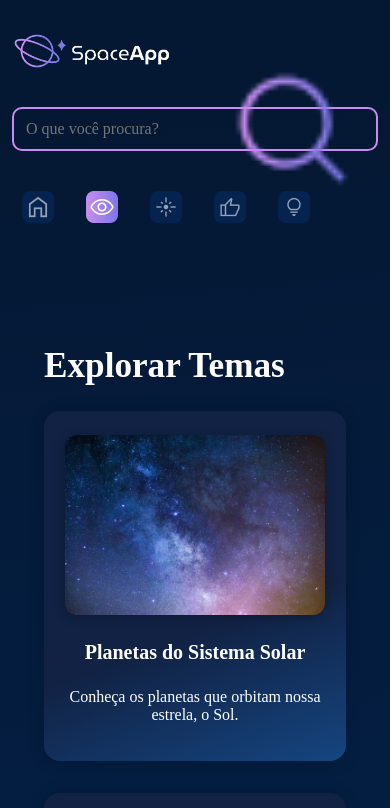
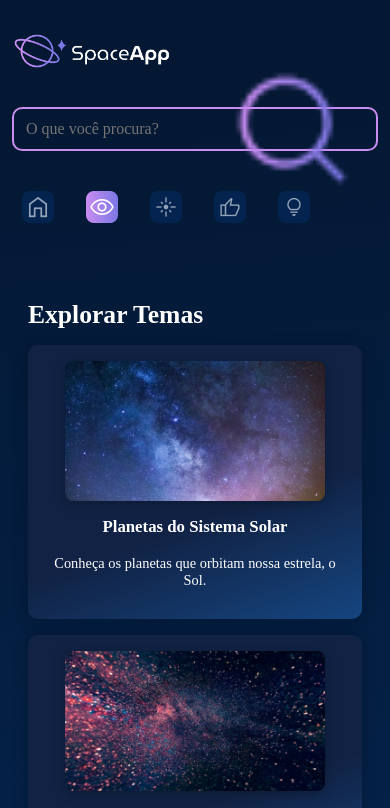
Before and after one commit to Usales/Space-app, a React (Vite) app: page /temas in a window 390 px wide. Shown: the top 808 px of the page. Built offline with nearby package versions, Linux system fonts and the light colour scheme.

Commit message:
feat: tornar pÃ¡ginas (Sobre, Temas, MaisCurtidas, SurpreendaMe) responsivas

```diff
--- a/src/Componentes/MaisCurtidas/Index.jsx
+++ b/src/Componentes/MaisCurtidas/Index.jsx
@@ -8,12 +8,35 @@ const Container = styled.section`
   border-radius: 16px;
   box-shadow: 0 4px 24px #0002;
   animation: slideDownFade 1.1s cubic-bezier(0.23, 1, 0.32, 1);
+  box-sizing: border-box;
+
+  @media (max-width: 768px) {
+    padding: 24px;
+    margin: 24px auto;
+    border-radius: 12px;
+  }
+
+  @media (max-width: 480px) {
+    padding: 16px;
+    margin: 16px auto;
+    border-radius: 10px;
+  }
 `;
 const Titulo = styled.h1`
   color: #fff;
   font-size: 2.2rem;
   margin-bottom: 24px;
   text-align: center;
+
+  @media (max-width: 768px) {
+    font-size: 1.9rem;
+    margin-bottom: 20px;
+  }
+
+  @media (max-width: 480px) {
+    font-size: 1.6rem;
+    margin-bottom: 16px;
+  }
 `;
 const Imagem = styled.img`
   width: 100%;
@@ -24,12 +47,34 @@ const Imagem = styled.img`
   margin: 0 auto 8px auto;
   display: block;
   animation: slideDownFade 1.3s cubic-bezier(0.23, 1, 0.32, 1);
+
+  @media (max-width: 768px) {
+    height: 200px;
+    border-radius: 12px;
+    margin-bottom: 12px;
+  }
+
+  @media (max-width: 480px) {
+    height: 180px;
+    border-radius: 10px;
+    margin-bottom: 10px;
+  }
 `;
 const Descricao = styled.p`
   color: #fff;
   font-size: 1.05rem;
   margin-bottom: 32px;
   text-align: center;
+
+  @media (max-width: 768px) {
+    font-size: 1rem;
+    margin-bottom: 24px;
+  }
+
+  @media (max-width: 480px) {
+    font-size: 0.95rem;
+    margin-bottom: 20px;
+  }
 `;
 const ImagemContainer = styled.div`
   animation: slideDownFade 1.1s cubic-bezier(0.23, 1, 0.32, 1);
--- a/src/Componentes/Sobre/Index.jsx
+++ b/src/Componentes/Sobre/Index.jsx
@@ -9,15 +9,50 @@ const Container = styled.section`
   margin: 40px auto;
   box-shadow: 0 4px 24px #0002;
   animation: slideDownFade 1.1s cubic-bezier(0.23, 1, 0.32, 1);
+  box-sizing: border-box;
+
+  @media (max-width: 768px) {
+    padding: 24px;
+    margin: 24px auto;
+    border-radius: 12px;
+  }
+
+  @media (max-width: 480px) {
+    padding: 16px;
+    margin: 16px auto;
+    border-radius: 10px;
+  }
 `;
 const Titulo = styled.h1`
   font-size: 2.5rem;
   margin-bottom: 16px;
+
+  @media (max-width: 768px) {
+    font-size: 2rem;
+    margin-bottom: 12px;
+  }
+
+  @media (max-width: 480px) {
+    font-size: 1.75rem;
+    margin-bottom: 10px;
+  }
 `;
 const Texto = styled.p`
   font-size: 1.2rem;
   line-height: 1.7;
   margin-bottom: 16px;
+
+  @media (max-width: 768px) {
+    font-size: 1.1rem;
+    line-height: 1.6;
+    margin-bottom: 14px;
+  }
+
+  @media (max-width: 480px) {
+    font-size: 1rem;
+    line-height: 1.5;
+    margin-bottom: 12px;
+  }
 `;
 const Imagem = styled.img`
   width: 100%;
@@ -25,6 +60,16 @@ const Imagem = styled.img`
   display: block;
   margin: 32px auto 0 auto;
   border-radius: 12px;
+
+  @media (max-width: 768px) {
+    margin: 24px auto 0 auto;
+    border-radius: 10px;
+  }
+
+  @media (max-width: 480px) {
+    margin: 16px auto 0 auto;
+    border-radius: 8px;
+  }
 `;
 
 const Sobre = () => (
--- a/src/Componentes/SurpreendaMe/Index.jsx
+++ b/src/Componentes/SurpreendaMe/Index.jsx
@@ -10,12 +10,35 @@ const Container = styled.section`
   border-radius: 16px;
   box-shadow: 0 4px 24px #0002;
   animation: slideDownFade 1.1s cubic-bezier(0.23, 1, 0.32, 1);
+  box-sizing: border-box;
+
+  @media (max-width: 768px) {
+    padding: 24px;
+    margin: 24px auto;
+    border-radius: 12px;
+  }
+
+  @media (max-width: 480px) {
+    padding: 16px;
+    margin: 16px auto;
+    border-radius: 10px;
+  }
 `;
 const Titulo = styled.h1`
   color: #fff;
   font-size: 2.2rem;
   margin-bottom: 24px;
   text-align: center;
+
+  @media (max-width: 768px) {
+    font-size: 1.9rem;
+    margin-bottom: 20px;
+  }
+
+  @media (max-width: 480px) {
+    font-size: 1.6rem;
+    margin-bottom: 16px;
+  }
 `;
 const Imagem = styled.img`
   width: 100%;
@@ -25,12 +48,34 @@ const Imagem = styled.img`
   border-radius: 16px;
   margin: 0 auto 8px auto;
   display: block;
+
+  @media (max-width: 768px) {
+    height: 200px;
+    border-radius: 12px;
+    margin-bottom: 12px;
+  }
+
+  @media (max-width: 480px) {
+    height: 180px;
+    border-radius: 10px;
+    margin-bottom: 10px;
+  }
 `;
 const Descricao = styled.p`
   color: #fff;
   font-size: 1.05rem;
   margin-bottom: 32px;
   text-align: center;
+
+  @media (max-width: 768px) {
+    font-size: 1rem;
+    margin-bottom: 24px;
+  }
+
+  @media (max-width: 480px) {
+    font-size: 0.95rem;
+    margin-bottom: 20px;
+  }
 `;
 
 const textosCuriosos = [
--- a/src/Componentes/Temas/Index.jsx
+++ b/src/Componentes/Temas/Index.jsx
@@ -44,16 +44,47 @@ const Container = styled.section`
   max-width: 1200px;
   margin: 40px auto;
   animation: slideDownFade 1.1s cubic-bezier(0.23, 1, 0.32, 1);
+  box-sizing: border-box;
+
+  @media (max-width: 768px) {
+    padding: 24px;
+    margin: 24px auto;
+  }
+
+  @media (max-width: 480px) {
+    padding: 16px;
+    margin: 16px auto;
+  }
 `;
 const Titulo = styled.h1`
   color: #fff;
   font-size: 2.2rem;
   margin-bottom: 24px;
+
+  @media (max-width: 768px) {
+    font-size: 1.9rem;
+    margin-bottom: 20px;
+  }
+
+  @media (max-width: 480px) {
+    font-size: 1.6rem;
+    margin-bottom: 16px;
+  }
 `;
 const Grid = styled.div`
   display: grid;
   grid-template-columns: repeat(auto-fit, minmax(260px, 1fr));
   gap: 32px;
+
+  @media (max-width: 768px) {
+    grid-template-columns: repeat(auto-fit, minmax(200px, 1fr));
+    gap: 24px;
+  }
+
+  @media (max-width: 480px) {
+    grid-template-columns: 1fr;
+    gap: 16px;
+  }
 `;
 const Card = styled.article`
   background: linear-gradient(160deg, #112244 60%, #154580 100%);
@@ -66,6 +97,18 @@ const Card = styled.article`
   align-items: center;
   transition: transform 0.2s, box-shadow 0.2s;
   animation: slideDownFade 1.2s cubic-bezier(0.23, 1, 0.32, 1);
+  box-sizing: border-box;
+
+  @media (max-width: 768px) {
+    padding: 20px 16px;
+    border-radius: 12px;
+  }
+
+  @media (max-width: 480px) {
+    padding: 16px;
+    border-radius: 10px;
+  }
+
   &:hover {
     transform: translateY(-8px) scale(1.03);
     box-shadow: 0 8px 32px #0005;
@@ -81,6 +124,18 @@ const Imagem = styled.img`
   box-shadow: 0 2px 12px #0004;
   transition: transform 0.3s;
 
+  @media (max-width: 768px) {
+    height: 160px;
+    margin-bottom: 16px;
+    border-radius: 10px;
+  }
+
+  @media (max-width: 480px) {
+    height: 140px;
+    margin-bottom: 12px;
+    border-radius: 8px;
+  }
+
   ${Card}:hover & {
     transform: scale(1.10);
   }
@@ -88,10 +143,28 @@ const Imagem = styled.img`
 const Nome = styled.h2`
   font-size: 1.25rem;
   margin: 8px 0 8px 0;
+
+  @media (max-width: 768px) {
+    font-size: 1.15rem;
+    margin: 6px 0;
+  }
+
+  @media (max-width: 480px) {
+    font-size: 1.05rem;
+    margin: 4px 0;
+  }
 `;
 const Desc = styled.p`
   font-size: 1rem;
   text-align: center;
+
+  @media (max-width: 768px) {
+    font-size: 0.95rem;
+  }
+
+  @media (max-width: 480px) {
+    font-size: 0.9rem;
+  }
 `;
 
 const Temas = () => (
```
